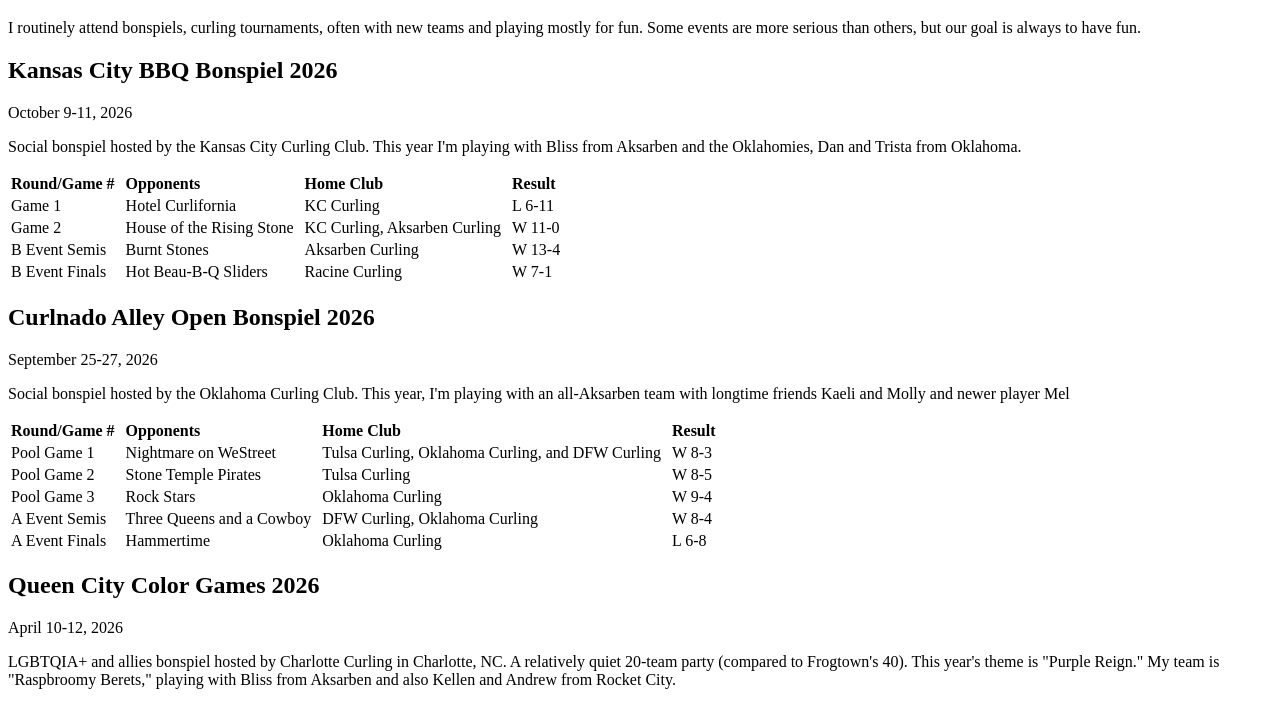
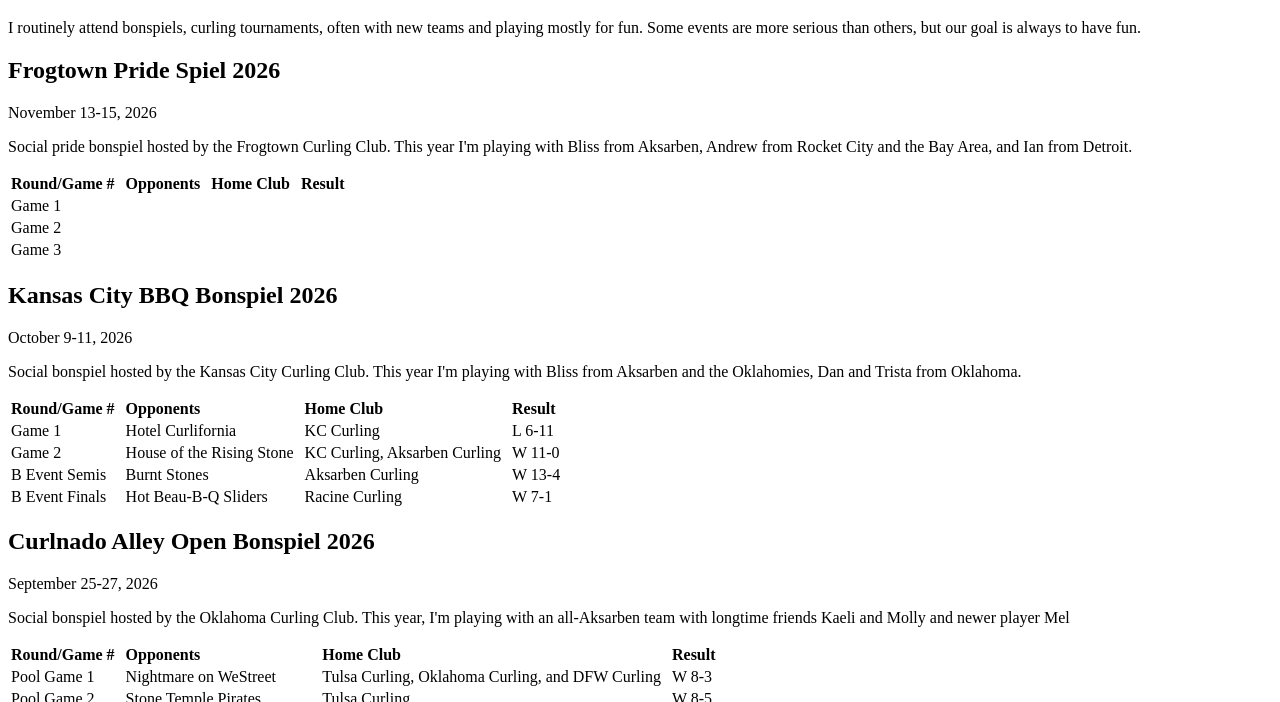
Before and after one commit to Programmerman1/programmermannet, a plain HTML site: page bonspiels.html in a window 1280 px wide. Shown: the part 61-763 px from the top of the page. Drawn offline with Linux system fonts and the light colour scheme.

Commit message:
Setting up Frogtown 2026

```diff
--- a/bonspiels.html
+++ b/bonspiels.html
@@ -13,6 +13,42 @@
     <main>
       <h1>Programmerman At Bonspiels</h1>
       <p>I routinely attend bonspiels, curling tournaments, often with new teams and playing mostly for fun. Some events are more serious than others, but our goal is always to have fun.</p>
+
+      <article>
+        <h2>Frogtown Pride Spiel 2026</h2>
+        <p>November  13-15, 2026</p>
+        <p>Social pride bonspiel hosted by the Frogtown Curling Club. This year I'm playing with Bliss from Aksarben, Andrew from Rocket City and the Bay Area, and Ian from Detroit.</p>
+        <table>
+          <thead>
+            <tr>
+              <th>Round/Game #</th>
+              <th>Opponents</th>
+              <th>Home Club</th>
+              <th>Result</th>
+            </tr>
+          </thead>
+          <tbody>
+            <tr>
+              <td>Game 1</td>
+              <td></td>
+              <td></td>
+              <td></td>
+            </tr>
+            <tr>
+              <td>Game 2</td>
+              <td></td>
+              <td></td>
+              <td></td>
+            </tr>
+            <tr>
+              <td>Game 3</td>
+              <td></td>
+              <td></td>
+              <td></td>
+            </tr>
+          </tbody>
+        </table>
+      </article>
 
       <article>
         <h2>Kansas City BBQ Bonspiel 2026</h2>
```
